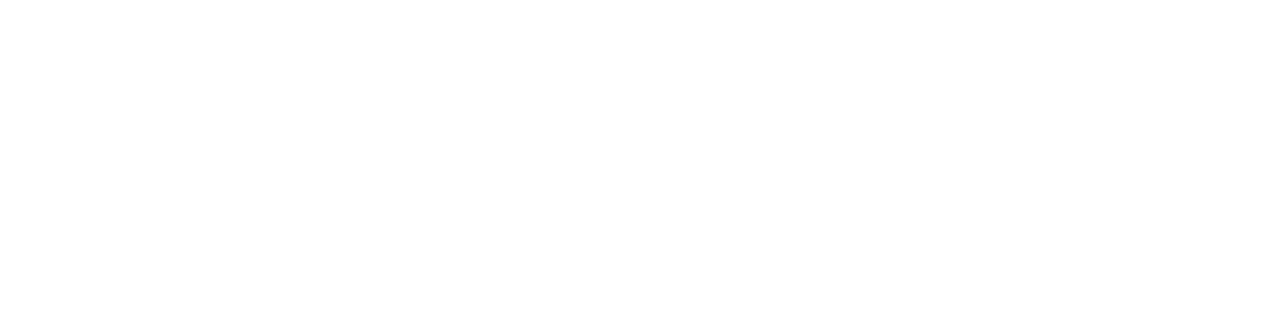
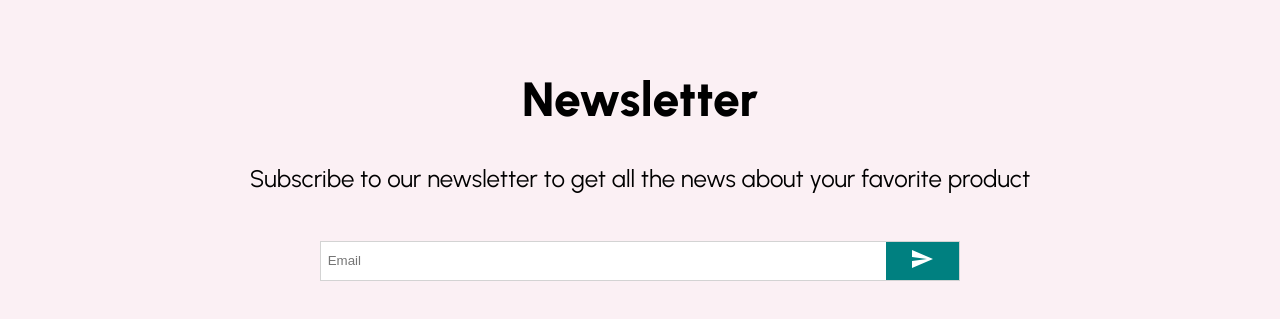
Before and after one commit to mareadelmar/ecommerce-react, a React (Vite) app: page / in a window 1280 px wide. Shown: the part 2843-3162 px from the top of the page. Before the commit the page ends 2772 px from the top, so only its background shows below. Built offline with nearby package versions, Linux system fonts and the light colour scheme.

Commit message:
Create and style newsletter component

```diff
--- a/src/components/Newsletter/index.jsx
+++ b/src/components/Newsletter/index.jsx
@@ -1,13 +1,27 @@
 import React from "react";
-import { Container, Title, Text, InputContainer, Input } from "./styles";
+import {
+	Container,
+	Title,
+	Text,
+	InputContainer,
+	Input,
+	Button,
+} from "./styles";
+import SendIcon from "@mui/icons-material/Send";
 
 const Newsletter = () => {
 	return (
 		<Container>
-			<Title></Title>
-			<Text></Text>
+			<Title>Newsletter</Title>
+			<Text>
+				Subscribe to our newsletter to get all the news about your
+				favorite product
+			</Text>
 			<InputContainer>
-				<Input />
+				<Input placeholder='Email' />
+				<Button>
+					<SendIcon />
+				</Button>
 			</InputContainer>
 		</Container>
 	);
--- a/src/components/Newsletter/styles.js
+++ b/src/components/Newsletter/styles.js
@@ -1,11 +1,42 @@
 import styled from "styled-components";
 
-export const Container = styled.div``;
+export const Container = styled.div`
+	height: 60vh;
+	display: flex;
+	align-items: center;
+	justify-content: center;
+	flex-direction: column;
+	background-color: var(--color-pink);
+`;
 
-export const Title = styled.h3``;
+export const Title = styled.h2`
+	font-size: 48px;
+	margin: 0.25em;
+`;
 
-export const Text = styled.p``;
+export const Text = styled.p`
+	font-size: 24px;
+	margin-bottom: 2em;
+`;
 
-export const InputContainer = styled.div``;
+export const InputContainer = styled.div`
+	height: 2.5em;
+	width: 50%;
+	background-color: #f2f2f2;
+	border: 1px solid lightgrey;
+	display: flex;
+	justify-content: space-between;
+`;
 
-export const Input = styled.input``;
+export const Input = styled.input`
+	border: none;
+	flex: 9;
+	padding: 0.5em;
+`;
+
+export const Button = styled.button`
+	flex: 1;
+	border: none;
+	color: white;
+	background-color: var(--color-accent);
+`;
--- a/src/pages/Home/index.jsx
+++ b/src/pages/Home/index.jsx
@@ -2,6 +2,7 @@ import React from "react";
 import Slider from "../../components/Slider";
 import Categories from "../../components/Categories";
 import Products from "../../components/Products";
+import Newsletter from "../../components/Newsletter";
 
 const Home = () => {
 	return (
@@ -9,6 +10,7 @@ const Home = () => {
 			<Slider />
 			<Categories />
 			<Products />
+			<Newsletter />
 		</div>
 	);
 };
```
